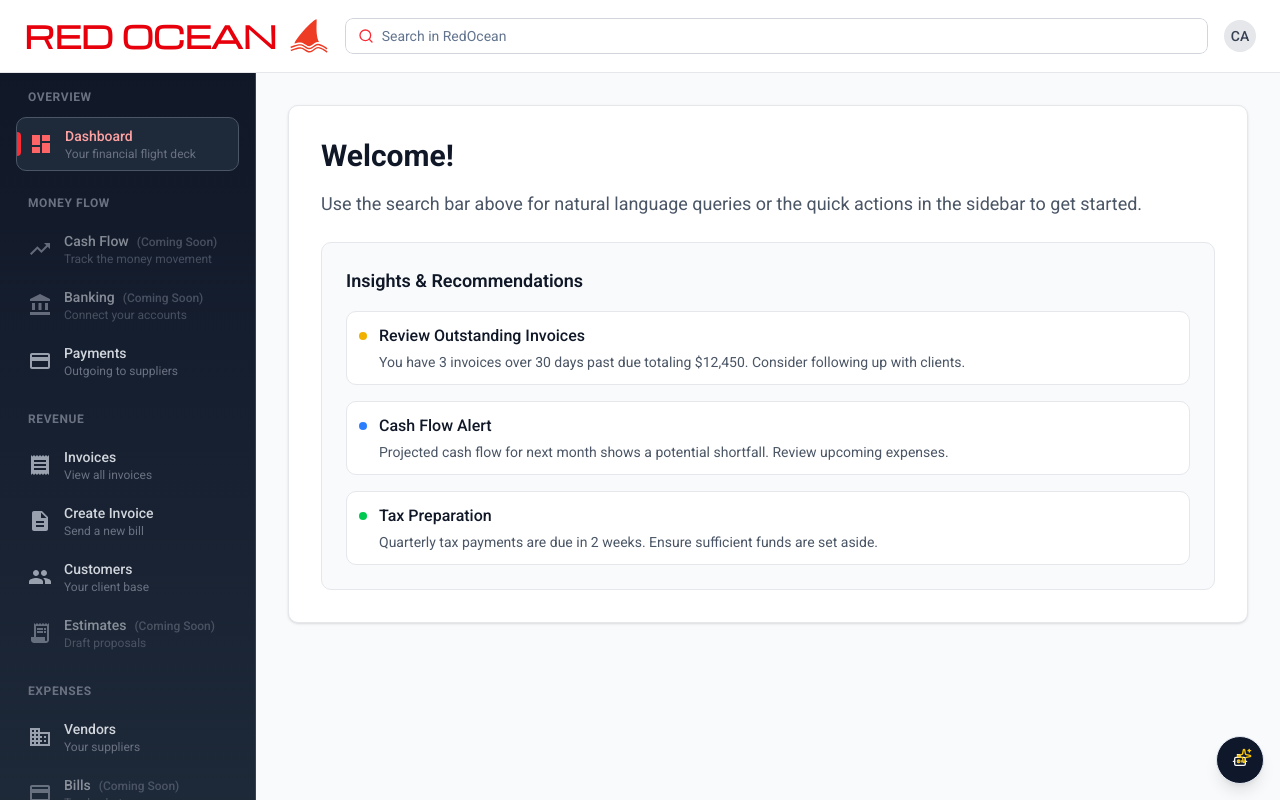
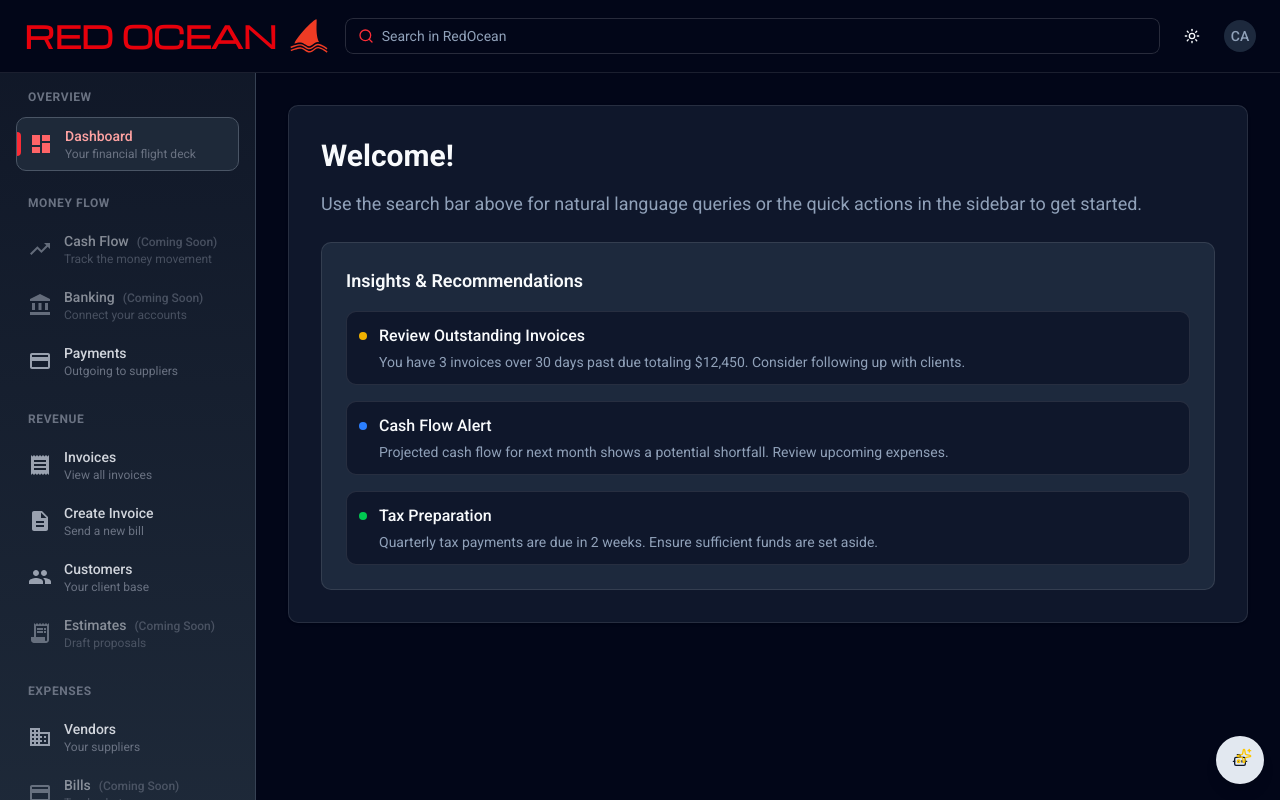
Before and after one commit to derek-young/redocean, a Next.js app in the folder frontend/: page / in a window 1280 px wide. Shown: the top 800 px of the page. Built offline with nearby package versions, Linux system fonts and the light colour scheme.

Commit message:
Better dark mode handling

```diff
--- a/frontend/src/app/layout.tsx
+++ b/frontend/src/app/layout.tsx
@@ -5,6 +5,7 @@ import "./globals.css";
 import Assistant from "@/components/Assistant";
 import Header from "@/components/Header";
 import Sidebar from "@/components/Sidebar";
+import { DarkModeProvider } from "@/context/DarkModeContext";
 
 const michroma = Michroma({
   variable: "--font-michroma",
@@ -42,8 +43,9 @@ export default function RootLayout({
   return (
     <html lang="en">
       <body className={`${michroma.variable} ${roboto.variable} antialiased`}>
+        <DarkModeProvider>
           <div>
-          <div className="min-h-screen bg-gray-50 dark:bg-gray-900">
+            <div className="min-h-screen bg-background">
               <Header />
               <div className="flex">
                 <Sidebar />
@@ -52,6 +54,7 @@ export default function RootLayout({
             </div>
             <Assistant />
           </div>
+        </DarkModeProvider>
       </body>
     </html>
   );
--- a/frontend/src/app/page.tsx
+++ b/frontend/src/app/page.tsx
@@ -1,53 +1,51 @@
 export default function Home() {
   return (
     <div>
-      <div className="bg-white dark:bg-gray-800 rounded-lg shadow-sm border border-gray-200 dark:border-gray-700 p-8">
-        <h1 className="text-3xl font-bold text-gray-900 dark:text-gray-100 mb-4">
-          Welcome!
-        </h1>
-        <p className="text-gray-600 dark:text-gray-300 text-lg mb-6">
+      <div className="bg-card rounded-lg shadow-sm border border-border p-8">
+        <h1 className="text-3xl font-bold text-foreground mb-4">Welcome!</h1>
+        <p className="text-muted-foreground text-lg mb-6">
           Use the search bar above for natural language queries or the quick
           actions in the sidebar to get started.
         </p>
 
-        <div className="bg-gray-50 dark:bg-gray-700 rounded-lg p-6 border border-gray-200 dark:border-gray-600">
-          <h3 className="text-lg font-semibold text-gray-900 dark:text-gray-100 mb-4">
+        <div className="bg-muted rounded-lg p-6 border border-border">
+          <h3 className="text-lg font-semibold text-foreground mb-4">
             Insights & Recommendations
           </h3>
           <div className="space-y-4">
-            <div className="flex items-start space-x-3 p-3 bg-white dark:bg-gray-800 rounded-lg border border-gray-200 dark:border-gray-600">
+            <div className="flex items-start space-x-3 p-3 bg-card rounded-lg border border-border">
               <div className="flex-shrink-0 w-2 h-2 bg-yellow-500 rounded-full mt-2"></div>
               <div>
-                <h4 className="font-medium text-gray-900 dark:text-gray-100 mb-1">
+                <h4 className="font-medium text-foreground mb-1">
                   Review Outstanding Invoices
                 </h4>
-                <p className="text-sm text-gray-600 dark:text-gray-300">
+                <p className="text-sm text-muted-foreground">
                   You have 3 invoices over 30 days past due totaling $12,450.
                   Consider following up with clients.
                 </p>
               </div>
             </div>
 
-            <div className="flex items-start space-x-3 p-3 bg-white dark:bg-gray-800 rounded-lg border border-gray-200 dark:border-gray-600">
+            <div className="flex items-start space-x-3 p-3 bg-card rounded-lg border border-border">
               <div className="flex-shrink-0 w-2 h-2 bg-blue-500 rounded-full mt-2"></div>
               <div>
-                <h4 className="font-medium text-gray-900 dark:text-gray-100 mb-1">
+                <h4 className="font-medium text-foreground mb-1">
                   Cash Flow Alert
                 </h4>
-                <p className="text-sm text-gray-600 dark:text-gray-300">
+                <p className="text-sm text-muted-foreground">
                   Projected cash flow for next month shows a potential
                   shortfall. Review upcoming expenses.
                 </p>
               </div>
             </div>
 
-            <div className="flex items-start space-x-3 p-3 bg-white dark:bg-gray-800 rounded-lg border border-gray-200 dark:border-gray-600">
+            <div className="flex items-start space-x-3 p-3 bg-card rounded-lg border border-border">
               <div className="flex-shrink-0 w-2 h-2 bg-green-500 rounded-full mt-2"></div>
               <div>
-                <h4 className="font-medium text-gray-900 dark:text-gray-100 mb-1">
+                <h4 className="font-medium text-foreground mb-1">
                   Tax Preparation
                 </h4>
-                <p className="text-sm text-gray-600 dark:text-gray-300">
+                <p className="text-sm text-muted-foreground">
                   Quarterly tax payments are due in 2 weeks. Ensure sufficient
                   funds are set aside.
                 </p>
--- /dev/null
+++ b/frontend/src/components/DarkModeToggle.tsx
@@ -0,0 +1,22 @@
+"use client";
+
+import { Moon, Sun } from "lucide-react";
+
+import { Button } from "@/components/ui/button";
+import { useDarkMode } from "@/context/DarkModeContext";
+
+export default function DarkModeToggle() {
+  const { isDark, toggleDarkMode } = useDarkMode();
+
+  return (
+    <Button
+      onClick={toggleDarkMode}
+      size="icon"
+      variant="ghost"
+      className="w-8 h-8"
+      aria-label={isDark ? "Switch to light mode" : "Switch to dark mode"}
+    >
+      {isDark ? <Sun className="w-4 h-4" /> : <Moon className="w-4 h-4" />}
+    </Button>
+  );
+}
--- a/frontend/src/components/Header.tsx
+++ b/frontend/src/components/Header.tsx
@@ -1,11 +1,12 @@
 import Link from "next/link";
 
+import DarkModeToggle from "./DarkModeToggle";
 import Logo from "./Logo";
 import SearchBar from "./search/SearchBar";
 
 export default function Header() {
   return (
-    <header className="bg-white dark:bg-gray-900 border-b border-gray-200 dark:border-gray-700 px-6 py-4">
+    <header className="bg-background border-b border-border px-6 py-4">
       <div className="flex items-center gap-4">
         <Link
           href="/"
@@ -17,8 +18,9 @@ export default function Header() {
           <SearchBar />
         </div>
         <div className="flex items-center space-x-4 flex-shrink-0">
-          <div className="w-8 h-8 bg-gray-200 dark:bg-gray-700 rounded-full flex items-center justify-center">
-            <span className="text-sm font-medium text-gray-700 dark:text-gray-300">
+          <DarkModeToggle />
+          <div className="w-8 h-8 bg-muted rounded-full flex items-center justify-center">
+            <span className="text-sm font-medium text-muted-foreground">
               CA
             </span>
           </div>
--- a/frontend/src/components/assistant/AssistantInput.tsx
+++ b/frontend/src/components/assistant/AssistantInput.tsx
@@ -32,13 +32,7 @@ export default function AssistantInput({
   };
 
   return (
-    <div
-      className={cn(
-        "p-4 border-t border-border dark:border-border",
-        "bg-muted/30 dark:bg-muted/30",
-        className
-      )}
-    >
+    <div className={cn("p-4 border-t border-border", "bg-muted/30", className)}>
       <div className="flex gap-2">
         <textarea
           aria-label="Assistant Message Input"
@@ -48,11 +42,10 @@ export default function AssistantInput({
           placeholder="Type your message..."
           className={cn(
             "flex-1 min-h-[40px] max-h-32 px-3 py-2",
-            "bg-background dark:bg-background border border-input dark:border-input rounded-md",
-            "text-sm placeholder:text-muted-foreground dark:placeholder:text-muted-foreground",
+            "bg-background border border-input rounded-md",
+            "text-sm text-foreground placeholder:text-muted-foreground",
             "resize-none",
-            "focus:outline-none focus:ring-2 focus:ring-ring dark:focus:ring-ring focus:border-transparent",
-            "dark:bg-input/30"
+            "focus:outline-none focus:ring-2 focus:ring-ring focus:border-transparent"
           )}
           rows={1}
         />
--- a/frontend/src/components/assistant/AssistantPanel.tsx
+++ b/frontend/src/components/assistant/AssistantPanel.tsx
@@ -22,10 +22,9 @@ export default function AssistantPanel({ onClose }: AssistantPanelProps) {
       className={cn(
         "w-full h-full",
         "bg-card border border-border",
-        "rounded-lg shadow-xl dark:shadow-2xl",
+        "rounded-lg shadow-xl",
         "flex flex-col",
         "backdrop-blur-sm"
-        // "dark:bg-gray-800"
       )}
     >
       <div
--- a/frontend/src/components/ui/command.tsx
+++ b/frontend/src/components/ui/command.tsx
@@ -52,7 +52,7 @@ function CommandDialog({
         className={cn("overflow-hidden p-0", className)}
         showCloseButton={showCloseButton}
       >
-        <Command className="[&_[cmdk-group-heading]]:text-muted-foreground [&_[cmdk-group-heading]]:dark:text-gray-400 **:data-[slot=command-input-wrapper]:h-12 [&_[cmdk-group-heading]]:px-2 [&_[cmdk-group-heading]]:font-medium [&_[cmdk-group]]:px-2 [&_[cmdk-group]:not([hidden])_~[cmdk-group]]:pt-0 [&_[cmdk-input-wrapper]_svg]:h-5 [&_[cmdk-input-wrapper]_svg]:w-5 [&_[cmdk-input]]:h-12 [&_[cmdk-item]]:px-2 [&_[cmdk-item]]:py-3 [&_[cmdk-item]_svg]:h-5 [&_[cmdk-item]_svg]:w-5">
+        <Command className="[&_[cmdk-group-heading]]:text-muted-foreground **:data-[slot=command-input-wrapper]:h-12 [&_[cmdk-group-heading]]:px-2 [&_[cmdk-group-heading]]:font-medium [&_[cmdk-group]]:px-2 [&_[cmdk-group]:not([hidden])_~[cmdk-group]]:pt-0 [&_[cmdk-input-wrapper]_svg]:h-5 [&_[cmdk-input-wrapper]_svg]:w-5 [&_[cmdk-input]]:h-12 [&_[cmdk-item]]:px-2 [&_[cmdk-item]]:py-3 [&_[cmdk-item]_svg]:h-5 [&_[cmdk-item]_svg]:w-5">
           {children}
         </Command>
       </DialogContent>
@@ -70,7 +70,7 @@ function CommandInput({
   return (
     <div
       data-slot="command-input-wrapper"
-      className="flex h-9 items-center gap-2 px-3 text-lg dark:text-gray-100 border border-gray-300 dark:border-gray-600 rounded-md dark:bg-gray-800"
+      className="flex h-9 items-center gap-2 px-3 text-lg text-foreground border border-input rounded-md bg-background"
     >
       <SearchIcon className="size-4 shrink-0 text-red-500" />
       <CommandPrimitive.Input
@@ -94,7 +94,7 @@ function CommandList({
     <CommandPrimitive.List
       data-slot="command-list"
       className={cn(
-        "max-h-[300px] scroll-py-1 overflow-x-hidden overflow-y-auto bg-popover dark:bg-gray-700",
+        "max-h-[300px] scroll-py-1 overflow-x-hidden overflow-y-auto bg-popover",
         className
       )}
       {...props}
@@ -122,7 +122,7 @@ function CommandGroup({
     <CommandPrimitive.Group
       data-slot="command-group"
       className={cn(
-        "text-foreground [&_[cmdk-group-heading]]:text-muted-foreground [&_[cmdk-group-heading]]:dark:text-gray-400 overflow-hidden p-1 [&_[cmdk-group-heading]]:px-2 [&_[cmdk-group-heading]]:py-1.5 [&_[cmdk-group-heading]]:text-xs [&_[cmdk-group-heading]]:font-medium",
+        "text-foreground [&_[cmdk-group-heading]]:text-muted-foreground overflow-hidden p-1 [&_[cmdk-group-heading]]:px-2 [&_[cmdk-group-heading]]:py-1.5 [&_[cmdk-group-heading]]:text-xs [&_[cmdk-group-heading]]:font-medium",
         className
       )}
       {...props}
@@ -152,7 +152,6 @@ function CommandItem({
       data-slot="command-item"
       className={cn(
         "data-[selected=true]:bg-accent data-[selected=true]:text-accent-foreground [&_svg:not([class*='text-'])]:text-muted-foreground relative flex cursor-default items-center gap-2 rounded-sm px-2 py-1.5 text-sm outline-hidden select-none data-[disabled=true]:pointer-events-none data-[disabled=true]:opacity-50 [&_svg]:pointer-events-none [&_svg]:shrink-0 [&_svg:not([class*='size-'])]:size-4",
-        "dark:text-gray-100 dark:hover:bg-gray-600 dark:data-[selected=true]:bg-gray-600 dark:data-[selected=true]:text-white dark:[&_svg:not([class*='text-'])]:text-gray-400",
         className
       )}
       {...props}
--- /dev/null
+++ b/frontend/src/context/DarkModeContext.tsx
@@ -0,0 +1,52 @@
+"use client";
+
+import { createContext, useContext, useEffect, useState } from "react";
+
+interface DarkModeContextType {
+  isDark: boolean;
+  toggleDarkMode: () => void;
+}
+
+const DarkModeContext = createContext<DarkModeContextType | undefined>(
+  undefined
+);
+
+// window.matchMedia("(prefers-color-scheme: dark)").matches;
+
+export function DarkModeProvider({ children }: { children: React.ReactNode }) {
+  const [isDark, setIsDark] = useState(true);
+
+  useEffect(() => {
+    const mediaQuery = window.matchMedia("(prefers-color-scheme: dark)");
+    const handleSystemThemeChange = (e: MediaQueryListEvent) => {
+      setIsDark(e.matches);
+    };
+    mediaQuery.addEventListener("change", handleSystemThemeChange);
+    return () =>
+      mediaQuery.removeEventListener("change", handleSystemThemeChange);
+  }, []);
+
+  useEffect(() => {
+    if (isDark) {
+      document.documentElement.classList.add("dark");
+    } else {
+      document.documentElement.classList.remove("dark");
+    }
+  }, [isDark]);
+
+  const toggleDarkMode = () => setIsDark((prev) => !prev);
+
+  return (
+    <DarkModeContext.Provider value={{ isDark, toggleDarkMode }}>
+      {children}
+    </DarkModeContext.Provider>
+  );
+}
+
+export function useDarkMode() {
+  const context = useContext(DarkModeContext);
+  if (context === undefined) {
+    throw new Error("useDarkMode must be used within a DarkModeProvider");
+  }
+  return context;
+}
```
Lines whose indentation alone changed are shown as unchanged.
